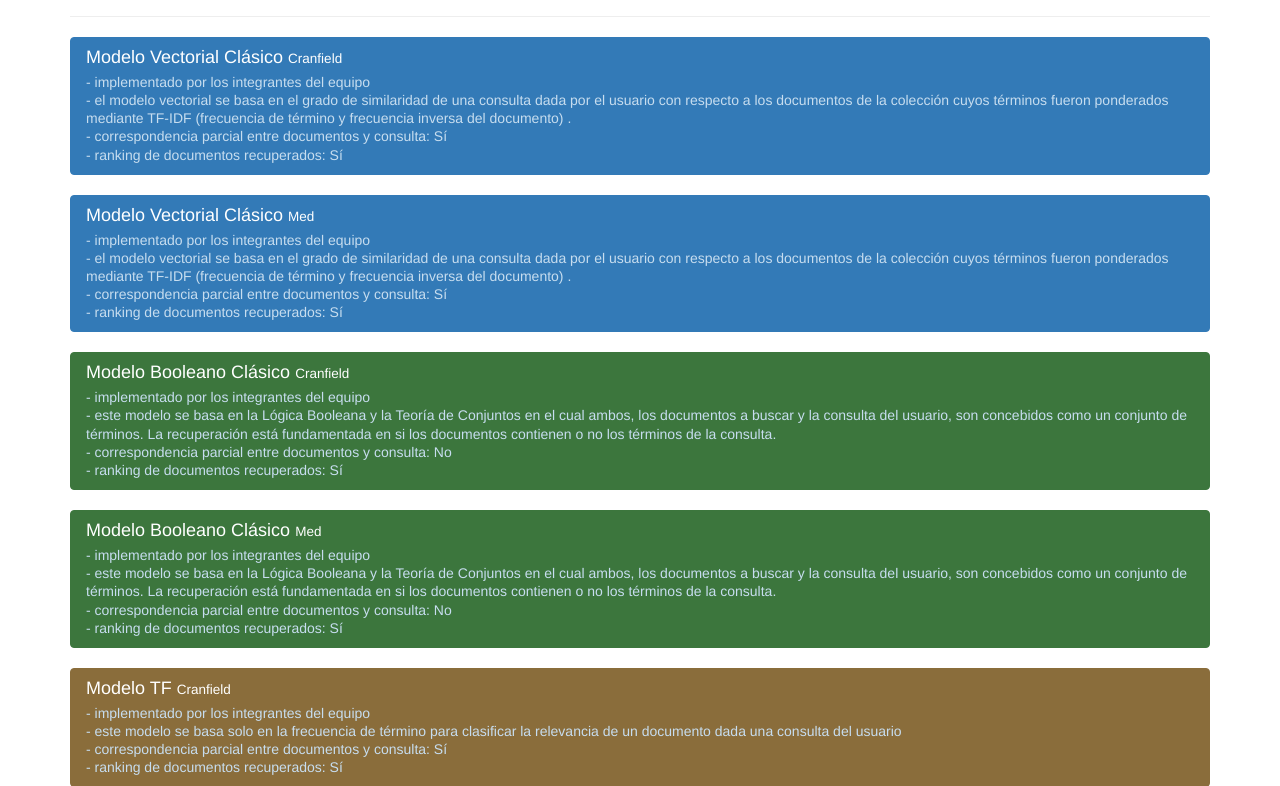
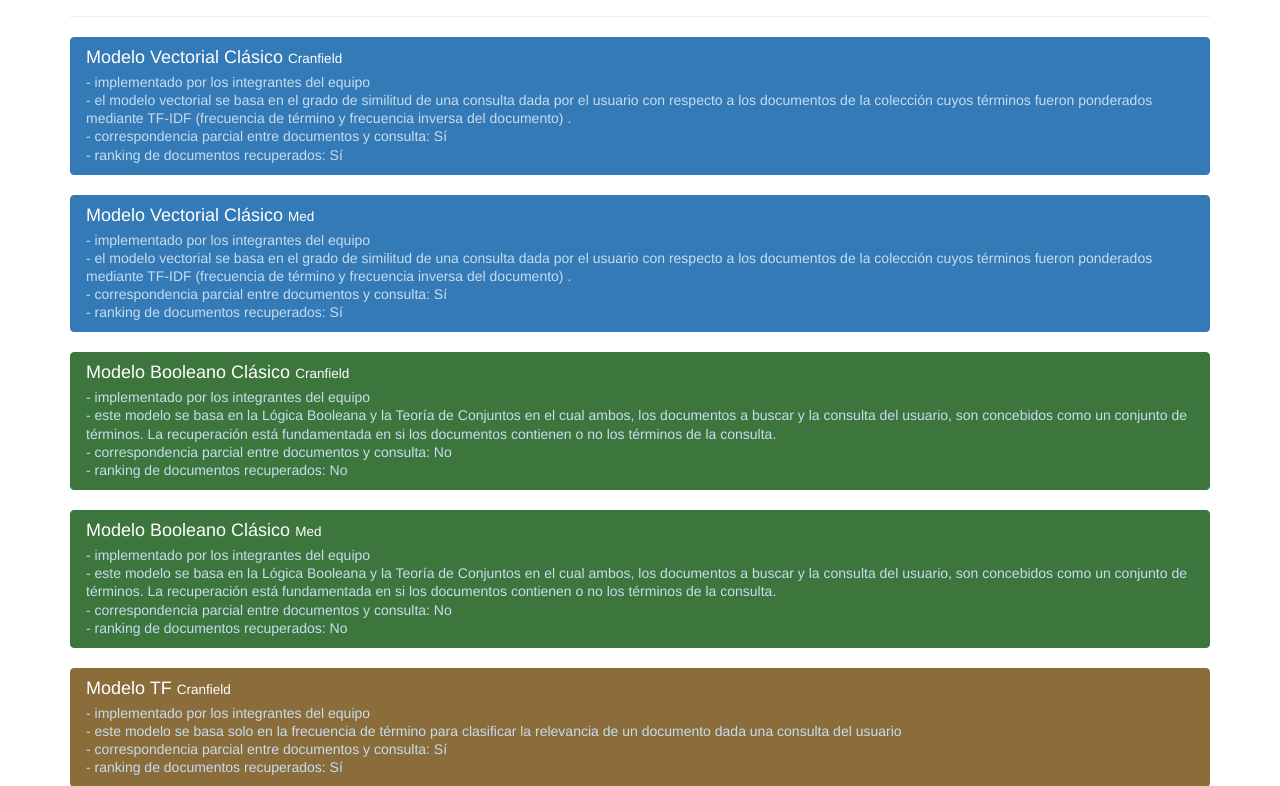
Before and after one commit to cwjki/information-retriaval-system, a Flask app: page / in a window 1280 px wide. Shown: the part 148-934 px from the top of the page. Run offline with Flask 2, Linux system fonts and the light colour scheme; parts of the project's set-up code (start-up, migrations or seed data) failed here and were passed over; some libraries are stand-ins or nearby versions.

Commit message:
adjusting the similiraty edge

```diff
--- a/server/main.py
+++ b/server/main.py
@@ -23,8 +23,10 @@ CRAN_QREL = str(path) + '/src/collections/cranfield_collection/cranqrel'
 VSM_CRAN_DIR = str(path) + '/src/data/vsm.vsm.cran'
 VSM_CRAN_METRICS = str(path) + '/src/data/vsm.metrics.cran'
 
+
 VSM_MED_DIR = str(path) + '/src/data/vsm.vsm.med'
 VSM_MED_METRICS = str(path) + '/src/data/vsm.metrics.med'
+
 
 BOOLEAN_METRICS_MED = str(path) + '/src/data/boolean.metrics.med'
 BOOLEAN_METRICS_CRAN = str(path) + '/src/data/boolean.metrics.cran'
@@ -202,12 +204,12 @@ if __name__ == "__main__":
     # VECTOR SPACE MODEL EVALUATOR
     vsm_cran_evaluator = Evaluator(
         cranfield_documents, cranfield_queries, cranfield_relations, vector_space_model_cranfield)
+
     try:
         vsm_cran_metrics = load_model(VSM_CRAN_METRICS)
     except OSError:
         vsm_cran_metrics = vsm_cran_evaluator.evaluate()
         save_model(vsm_cran_metrics, VSM_CRAN_METRICS)
-
 
 # ---------------------------------------------------------------------------------------
     # VECTOR SPACE MODEL with MED collection
--- a/server/src/vsm_cranfield/vector_space_model.py
+++ b/server/src/vsm_cranfield/vector_space_model.py
@@ -34,7 +34,7 @@ class VectorSpaceModel:
         return tf * idf
 
     def compute_query_weight(self, term: str, frequency: float, max_frequency: float) -> float:
-        tf = (ALPHA + (1 - ALPHA) * frequency) / max_frequency
+        tf = ALPHA + ((1 - ALPHA) * (frequency / max_frequency))
         idf = self.compute_idf(term)
         return tf * idf
 
@@ -86,7 +86,7 @@ class VectorSpaceModel:
         # for index in index_ranking:
         #     ranking.append((index, self.dataset[index]))
         ranking = [(index, self.dataset[index], score)
-                   for score, index in sorted_scores[:RANKING_COUNT] if score > 0.12]
+                   for score, index in sorted_scores[:RANKING_COUNT] if score > 0.125]
         return ranking
 
     def get_ranking_index(self, query: str, ranking_count=RANKING_COUNT):
--- a/server/templates/evaluate.html
+++ b/server/templates/evaluate.html
@@ -43,7 +43,6 @@
             </table>
         </div>
     </div>
-
 
     <div class="container">
             <div class="panel panel-success">
--- a/server/templates/home.html
+++ b/server/templates/home.html
@@ -13,7 +13,7 @@
             <a href="/vsm-cran" class="list-group-item list-group-item-primary active">
                 <h4 class="list-group-item-heading">Modelo Vectorial Clásico <small>Cranfield</small></h4>
                 <p class="list-group-item-text"> - implementado por los integrantes del equipo</p>
-                <p class="list-group-item-text"> - el modelo vectorial se basa en el grado de similaridad de una consulta dada por el usuario con respecto a los documentos de la colección cuyos términos fueron ponderados mediante TF-IDF (frecuencia de término y frecuencia inversa del documento) .</p>
+                <p class="list-group-item-text"> - el modelo vectorial se basa en el grado de similitud de una consulta dada por el usuario con respecto a los documentos de la colección cuyos términos fueron ponderados mediante TF-IDF (frecuencia de término y frecuencia inversa del documento) .</p>
                 <p class="list-group-item-text"> - correspondencia parcial entre documentos y consulta: Sí</p>
                 <p class="list-group-item-text"> - ranking de documentos recuperados: Sí</p>
 
@@ -24,7 +24,7 @@
             <a href="/vsm-med" class="list-group-item list-group-item-primary active">
                 <h4 class="list-group-item-heading">Modelo Vectorial Clásico <small>Med</small></h4>
                 <p class="list-group-item-text"> - implementado por los integrantes del equipo</p>
-                <p class="list-group-item-text"> - el modelo vectorial se basa en el grado de similaridad de una consulta dada por el usuario con respecto a los documentos de la colección cuyos términos fueron ponderados mediante TF-IDF (frecuencia de término y frecuencia inversa del documento) .</p>
+                <p class="list-group-item-text"> - el modelo vectorial se basa en el grado de similitud de una consulta dada por el usuario con respecto a los documentos de la colección cuyos términos fueron ponderados mediante TF-IDF (frecuencia de término y frecuencia inversa del documento) .</p>
                 <p class="list-group-item-text"> - correspondencia parcial entre documentos y consulta: Sí</p>
                 <p class="list-group-item-text"> - ranking de documentos recuperados: Sí</p>
 
@@ -37,7 +37,7 @@
                 <p class="list-group-item-text"> - implementado por los integrantes del equipo</p>
                 <p class="list-group-item-text"> - este modelo se basa en la Lógica Booleana y la Teoría de Conjuntos en el cual ambos, los documentos a buscar y la consulta del usuario, son concebidos como un conjunto de términos. La recuperación está fundamentada en si los documentos contienen o no los términos de la consulta.</p>
                 <p class="list-group-item-text"> - correspondencia parcial entre documentos y consulta: No</p>
-                <p class="list-group-item-text"> - ranking de documentos recuperados: Sí</p>
+                <p class="list-group-item-text"> - ranking de documentos recuperados: No</p>
             </a>
         </div>
 
@@ -48,7 +48,7 @@
                 <p class="list-group-item-text"> - implementado por los integrantes del equipo</p>
                 <p class="list-group-item-text"> - este modelo se basa en la Lógica Booleana y la Teoría de Conjuntos en el cual ambos, los documentos a buscar y la consulta del usuario, son concebidos como un conjunto de términos. La recuperación está fundamentada en si los documentos contienen o no los términos de la consulta.</p>
                 <p class="list-group-item-text"> - correspondencia parcial entre documentos y consulta: No</p>
-                <p class="list-group-item-text"> - ranking de documentos recuperados: Sí</p>
+                <p class="list-group-item-text"> - ranking de documentos recuperados: No</p>
             </a>
         </div>
 
--- a/server/templates/results.html
+++ b/server/templates/results.html
@@ -21,7 +21,7 @@
             </div>
             <div class="panel-footer">
                 <p>Autor(es): {{ document[1].author }}</p>
-                <p>PESO {{ document[2] }}</p>
+                <p>Similitud {{ document[2] }}</p>
             </div>
         {% endfor %}
         </div>
```
Also changed, not shown: 5 other files.
